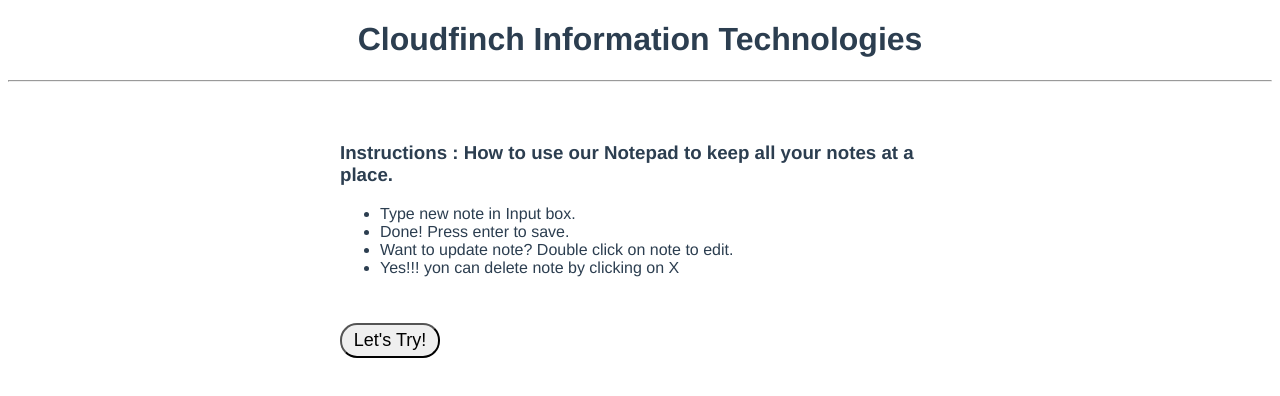
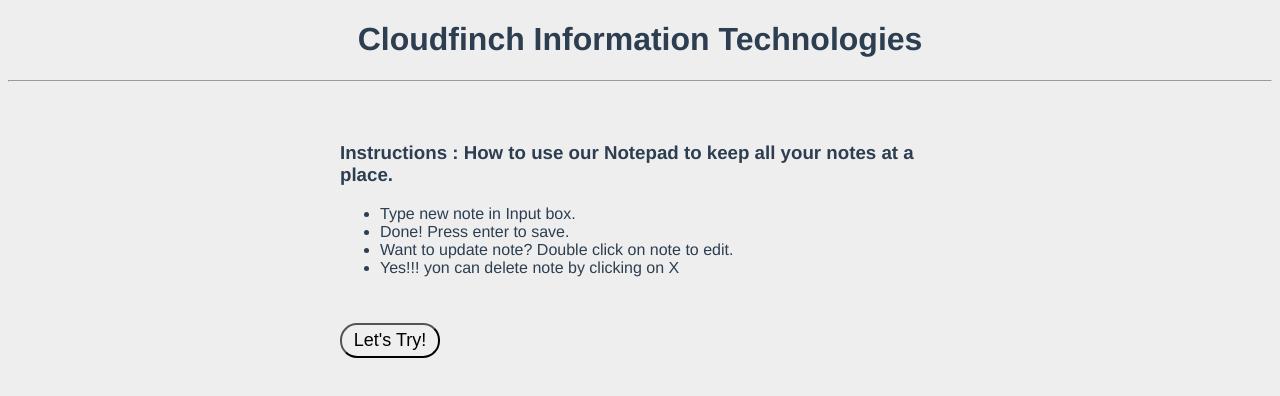
Before and after one commit to ankitsinghwakefit/keep_easy, a Vue app: page / in a window 1280 px wide. Shown: the top 396 px of the page. Built offline with nearby package versions, Linux system fonts and the light colour scheme.

Commit message:
background updated

```diff
--- a/src/App.vue
+++ b/src/App.vue
@@ -27,4 +27,7 @@
   color: #2c3e50;
   width: 100%;
 }
+body {
+  background-color: #eee;
+}
 </style>
```
